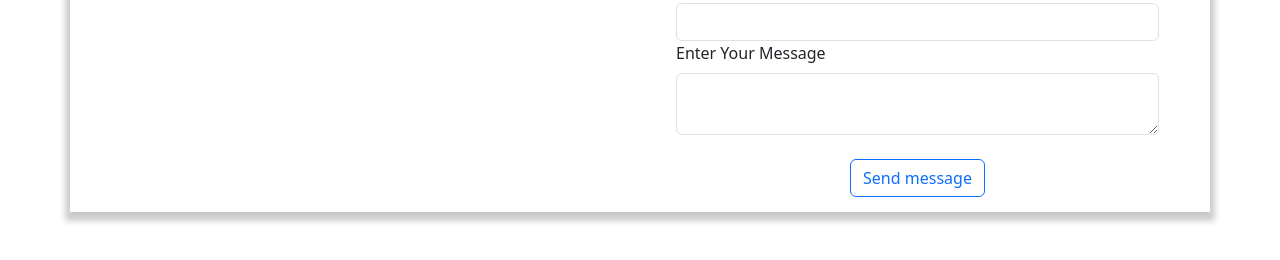
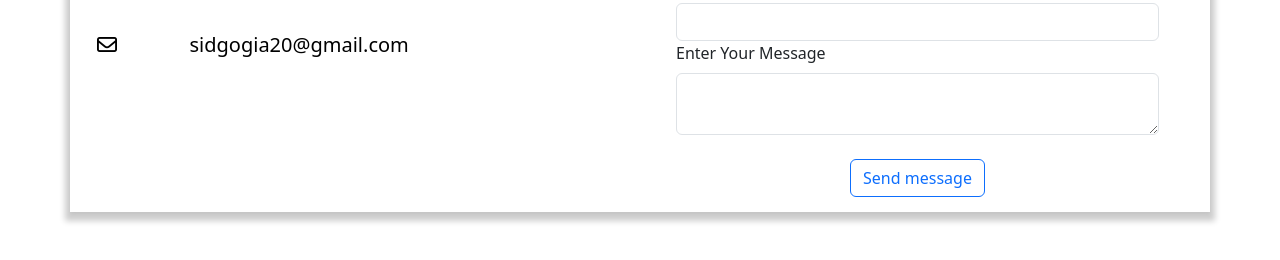
Before and after one commit to Siddhant432/My-Portfolio, a plain HTML site: page index.html in a window 1280 px wide. Shown: the part 5142-5402 px from the top of the page. Drawn offline with nearby package versions, Linux system fonts and the light colour scheme.

Commit message:
Update index.html

```diff
--- a/index.html
+++ b/index.html
@@ -256,7 +256,7 @@
             <br><br><br>
             <h3 class="display-5 text-center">Contact</h3>
             <div class="row bla">
-                <div class="col-md-6" style="margin-top: px;">
+                <div class="col-md-6" style="margin-top:65px;">
                     <div class="row" style="font-size: 20px;">
                         <div class="col-md-2">
                             <a href="https://github.com/Siddhant432"><i class="fa-brands fa-github"></i></a>
```
